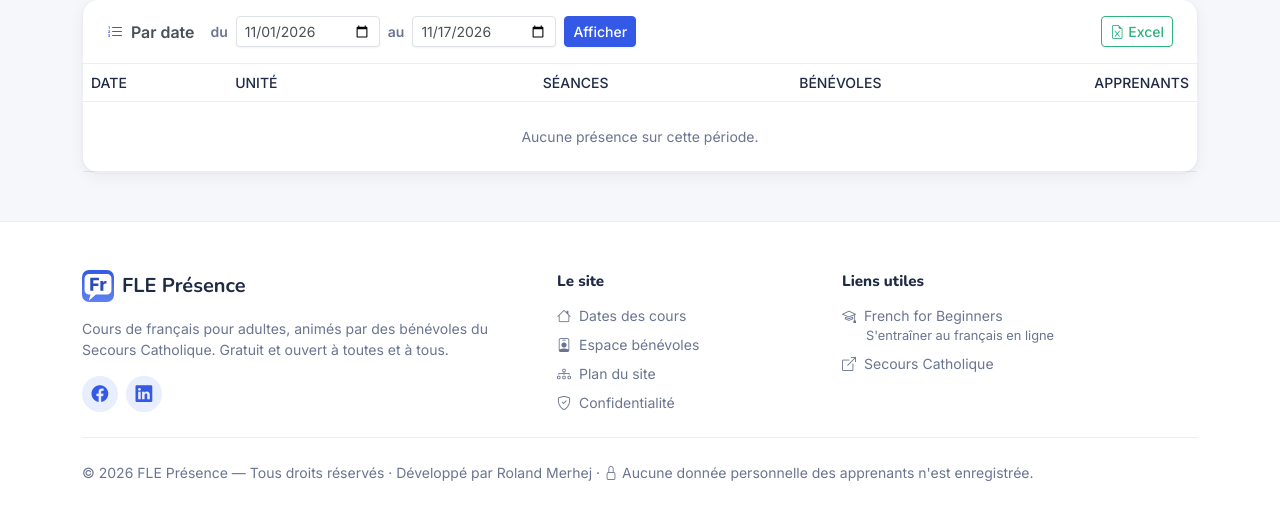
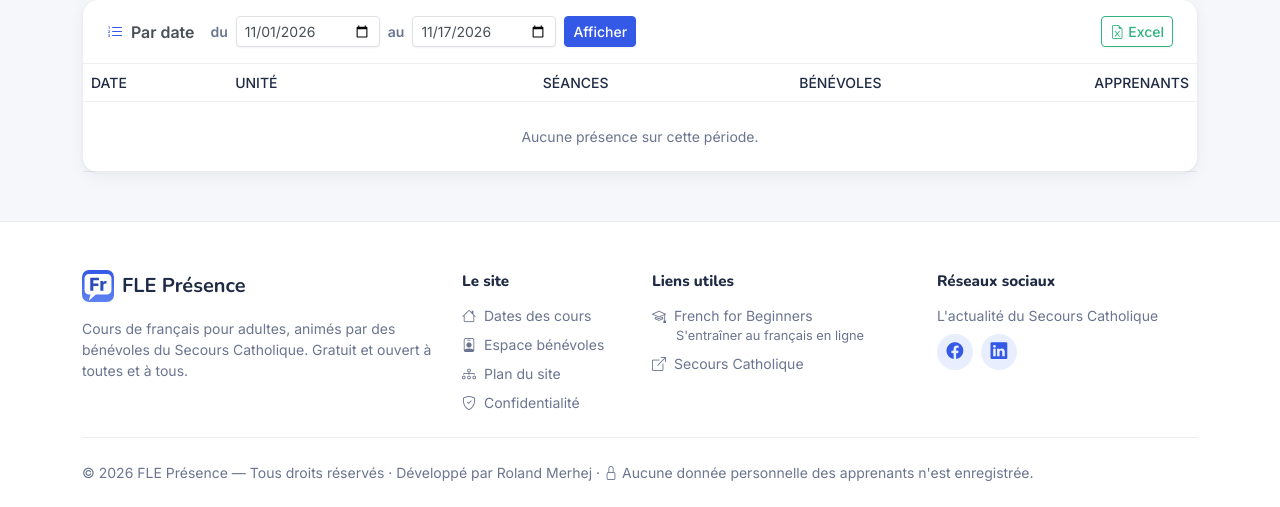
Before and after one commit to Rmerhej/fle-presence, a Spring Boot app: page /admin in a window 1280 px wide. Shown: the part 1327-1834 px from the top of the page. Run offline with Spring Boot 4, Linux system fonts and the light colour scheme; a user stored in the database is signed in; data that the repository does not hold is empty; some of the project's set-up classes (security, data sources, template engines, error pages and the like) are left out, and stand-ins take their place; some libraries are stand-ins or nearby versions.

Commit message:
Réseaux sociaux en section, boutons lisibles en mode sombre, alerte des séances terminées seulement

```diff
--- a/src/main/resources/static/css/app.css
+++ b/src/main/resources/static/css/app.css
@@ -129,6 +129,10 @@ footer.surface {
     border-color: rgba(255, 255, 255, .15);
 }
 [data-bs-theme="dark"] .btn-light { background: #232b3d; border-color: #232b3d; color: #e6e9f2; }
+/* Boutons gris à contour (Désactiver, Modifier, clé…) : le thème les écrit en noir, invisibles sur fond sombre */
+[data-bs-theme="dark"] .btn-outline-secondary { color: #e6e9f2; background-color: transparent; border-color: rgba(255, 255, 255, .3); }
+[data-bs-theme="dark"] .btn-outline-secondary:hover,
+[data-bs-theme="dark"] .btn-outline-secondary:active { color: #fff; background-color: #2c3550; border-color: rgba(255, 255, 255, .5); }
 [data-bs-theme="dark"] .dropdown-menu { --bs-dropdown-bg: var(--fle-surface); --bs-dropdown-link-color: var(--fle-encre); }
 [data-bs-theme="dark"] .modal { --bs-modal-bg: var(--fle-surface); }
 [data-bs-theme="dark"] .nav-tabs { --bs-nav-tabs-link-active-bg: var(--fle-surface); --bs-nav-tabs-link-active-color: var(--fle-encre); }
--- a/src/main/resources/templates/fragments/layout.html
+++ b/src/main/resources/templates/fragments/layout.html
@@ -183,8 +183,8 @@
     <div class="container">
         <div class="row g-4">
 
-            <!-- Présentation + réseaux sociaux -->
-            <div class="col-12 col-lg-5">
+            <!-- Présentation -->
+            <div class="col-12 col-lg-4">
                 <a class="d-inline-flex align-items-center gap-2 mb-3 text-reset" th:href="@{/}">
                     <img class="logo-icone" th:src="@{/icons/favicon.svg}" alt="" width="32" height="32">
                     <span class="fw-bold fs-5" style="font-family:Nunito,sans-serif">FLE Présence</span>
@@ -196,22 +196,10 @@
                               th:text="${liens.associationNom()}">Secours Catholique</a></th:block>.
                     Gratuit et ouvert à toutes et à tous.
                 </p>
-                <div class="d-flex gap-2" th:if="${liens != null and liens.aDesReseaux()}">
-                    <a class="reseau" th:if="${!#strings.isEmpty(liens.facebook())}" th:href="${liens.facebook()}"
-                       target="_blank" rel="noopener" aria-label="Facebook"><i class="bi bi-facebook"></i></a>
-                    <a class="reseau" th:if="${!#strings.isEmpty(liens.instagram())}" th:href="${liens.instagram()}"
-                       target="_blank" rel="noopener" aria-label="Instagram"><i class="bi bi-instagram"></i></a>
-                    <a class="reseau" th:if="${!#strings.isEmpty(liens.linkedin())}" th:href="${liens.linkedin()}"
-                       target="_blank" rel="noopener" aria-label="LinkedIn"><i class="bi bi-linkedin"></i></a>
-                    <a class="reseau" th:if="${!#strings.isEmpty(liens.youtube())}" th:href="${liens.youtube()}"
-                       target="_blank" rel="noopener" aria-label="YouTube"><i class="bi bi-youtube"></i></a>
-                    <a class="reseau" th:if="${!#strings.isEmpty(liens.x())}" th:href="${liens.x()}"
-                       target="_blank" rel="noopener" aria-label="X"><i class="bi bi-twitter-x"></i></a>
-                </div>
             </div>
 
             <!-- Navigation du site -->
-            <div class="col-6 col-lg-3">
+            <div class="col-6 col-lg-2">
                 <div class="pied-titre">Le site</div>
                 <ul class="list-unstyled small d-grid gap-2 mb-0">
                     <li><a th:href="@{/}"><i class="bi bi-house me-2"></i>Dates des cours</a></li>
@@ -222,7 +210,7 @@
             </div>
 
             <!-- Liens utiles -->
-            <div class="col-6 col-lg-4">
+            <div class="col-6 col-lg-3">
                 <div class="pied-titre">Liens utiles</div>
                 <ul class="list-unstyled small d-grid gap-2 mb-0" th:if="${liens != null}">
                     <li th:if="${!#strings.isEmpty(liens.frenchForBeginners())}">
@@ -242,6 +230,24 @@
                         </a>
                     </li>
                 </ul>
+            </div>
+
+            <!-- Réseaux sociaux -->
+            <div class="col-12 col-lg-3" th:if="${liens != null and liens.aDesReseaux()}">
+                <div class="pied-titre">Réseaux sociaux</div>
+                <p class="small text-doux mb-2">L'actualité du <span th:text="${liens.associationNom()}">Secours Catholique</span></p>
+                <div class="d-flex flex-wrap gap-2">
+                    <a class="reseau" th:if="${!#strings.isEmpty(liens.facebook())}" th:href="${liens.facebook()}"
+                       target="_blank" rel="noopener" aria-label="Facebook"><i class="bi bi-facebook"></i></a>
+                    <a class="reseau" th:if="${!#strings.isEmpty(liens.instagram())}" th:href="${liens.instagram()}"
+                       target="_blank" rel="noopener" aria-label="Instagram"><i class="bi bi-instagram"></i></a>
+                    <a class="reseau" th:if="${!#strings.isEmpty(liens.linkedin())}" th:href="${liens.linkedin()}"
+                       target="_blank" rel="noopener" aria-label="LinkedIn"><i class="bi bi-linkedin"></i></a>
+                    <a class="reseau" th:if="${!#strings.isEmpty(liens.youtube())}" th:href="${liens.youtube()}"
+                       target="_blank" rel="noopener" aria-label="YouTube"><i class="bi bi-youtube"></i></a>
+                    <a class="reseau" th:if="${!#strings.isEmpty(liens.x())}" th:href="${liens.x()}"
+                       target="_blank" rel="noopener" aria-label="X"><i class="bi bi-twitter-x"></i></a>
+                </div>
             </div>
         </div>
 
```
Also changed, not shown: src/main/java/fr/asso/fle/web/ResponsableController.java (+8 -1 lines).
